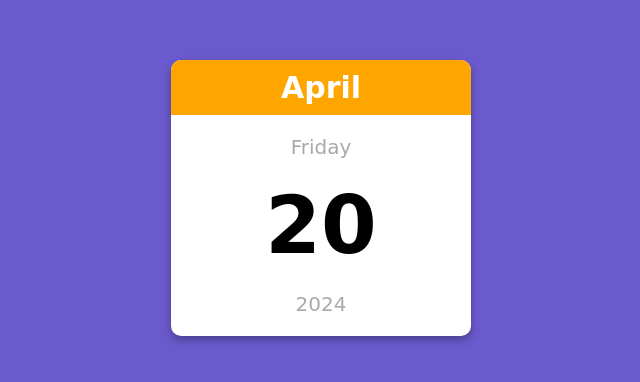
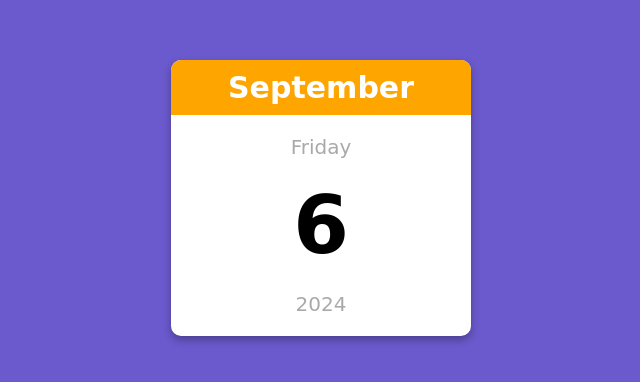
Before and after one commit to HassanEhsani/mini-calender, a plain HTML site: page index.html in a window 1280 px wide. Shown: the part 202-584 px from the top of the page, without its empty margins (319-959 px from the left). Drawn offline with Linux system fonts and the light colour scheme.

Commit message:
wrote the code js in the js file about the get date online

```diff
--- a/index.html
+++ b/index.html
@@ -10,7 +10,7 @@
     <div class="calendar-conatainer">
         <p class="month-name" id="month-name">April</p>
         <p class="day-name" id="day-name">Friday</p>
-        <p class="day-namber" id="day-namber">20</p>
+        <p class="day-number" id="day-Number">20</p>
         <p class="year" id="year">2024</p>
     </div>
     <script src="index.js"></script>
--- a/index.js
+++ b/index.js
@@ -0,0 +1,16 @@
+const monthNameE1 = document.getElementById("month-name");
+const dayNameE1 = document.getElementById("day-name");
+const dayNumE1 = document.getElementById("day-Number");
+const yearE1 = document.getElementById("year");
+
+const date = new Date();
+monthNameE1.innerText = date.toLocaleString("en",{
+    month: "long"
+})
+
+dayNameE1.innerText = date.toLocaleString("en",{
+    weekday: "long"
+})
+
+dayNumE1.innerText = date.getDate();
+yearE1.innerText = date.getFullYear();
--- a/style.css
+++ b/style.css
@@ -27,7 +27,7 @@ body{
     font-size: 20px;
     color: darkgray;
 }
-.day-namber{
+.day-number{
     font-size: 80px;
     margin: 0;
     font-weight: bold;
```
